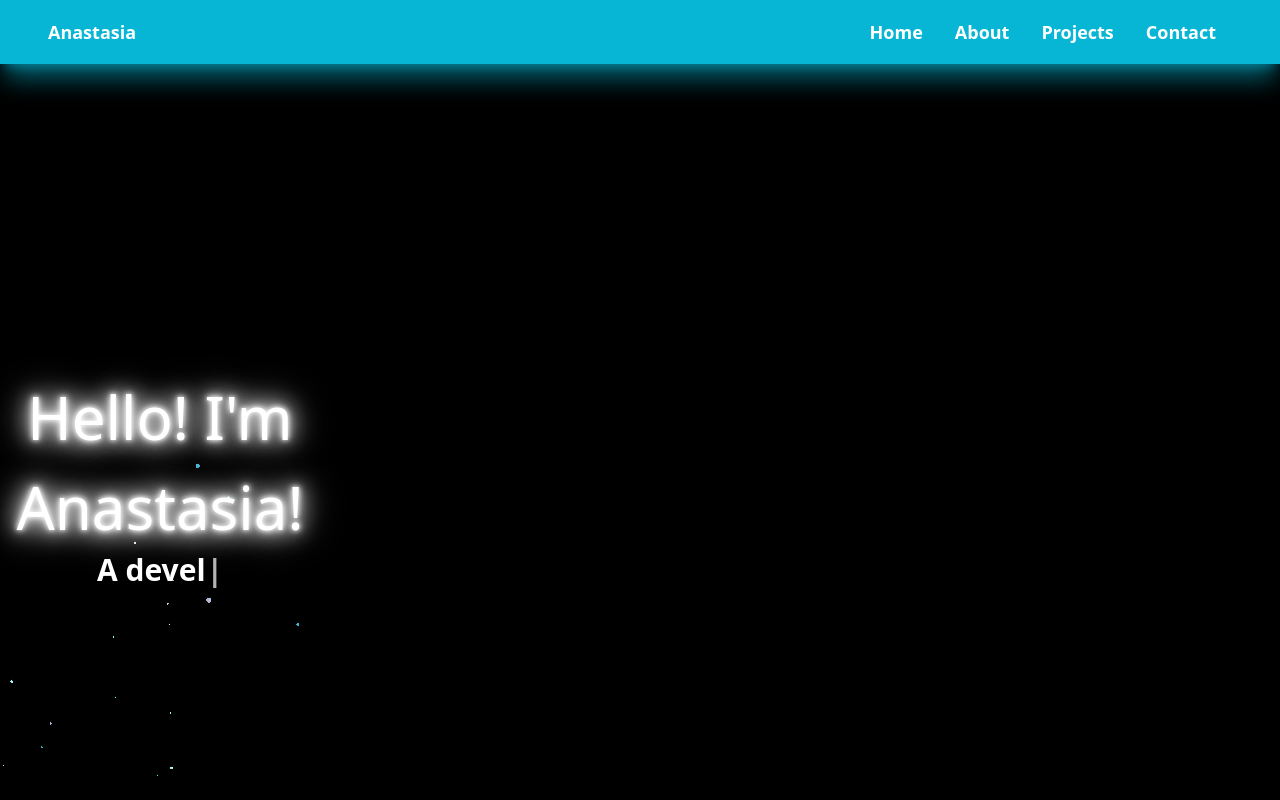
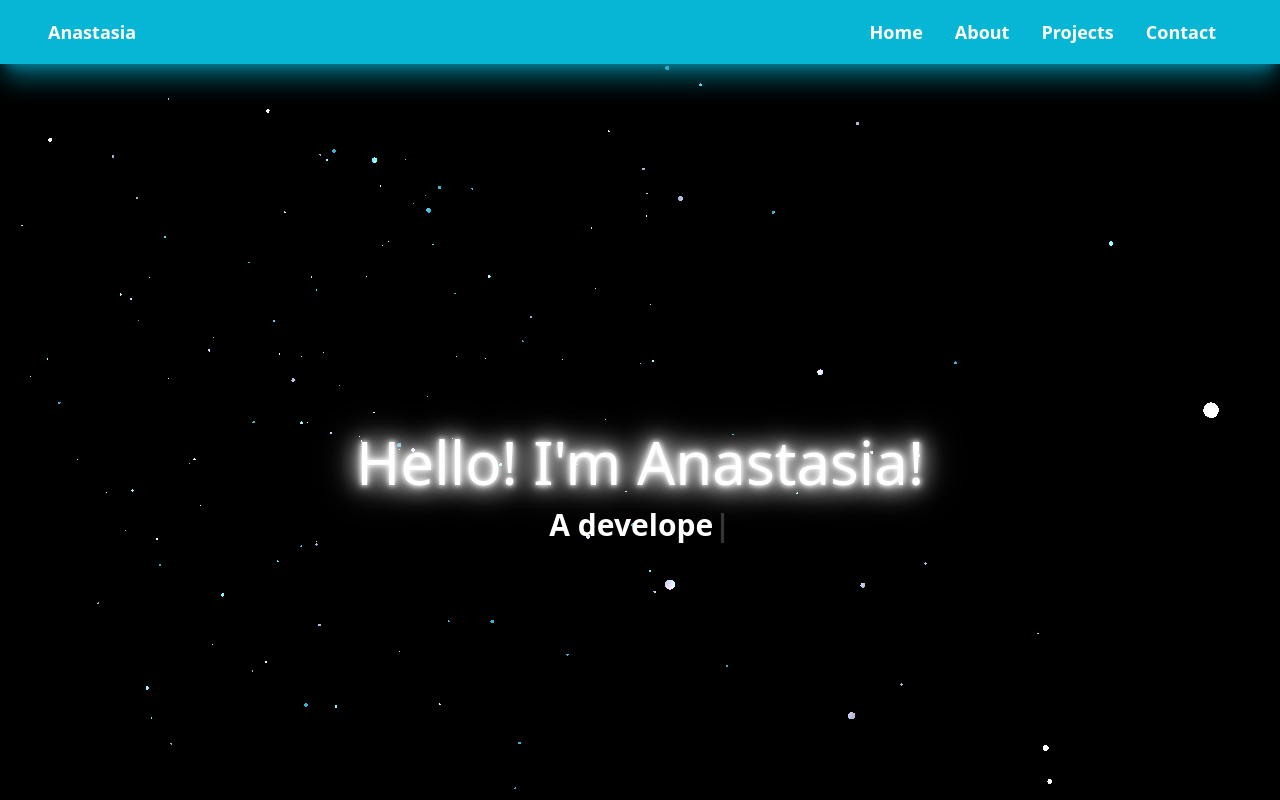
Before and after one commit to AnastasiaJ369/Portfolio, a React (Vite) app in the folder react-portfolio/: page / in a window 1280 px wide. Shown: the top 800 px of the page. Built offline with nearby package versions, Linux system fonts and the light colour scheme.

Commit message:
fixed bg and header

```diff
--- a/react-portfolio/src/App.jsx
+++ b/react-portfolio/src/App.jsx
@@ -1,5 +1,6 @@
 import React from 'react'
 import { Route, createBrowserRouter, createRoutesFromElements, RouterProvider } from 'react-router-dom'
+import Particles from './components/particles.jsx'
 import Navbar from './components/navbar.jsx'
 import Home from './components/home.jsx'
 import About from './components/about.jsx'
@@ -7,10 +8,26 @@ import Projects from './components/projects.jsx'
 import Contact from './components/contact.jsx'
 
 
+
 const App = () => {
   return (
-    <div className='w-full relative bg-black flex justify-center items-center'>
+    <div className='min-w-screen min-h-screen relative bg-black'>
       <Navbar />
+
+      {/* Fixed particles background for entire page */}
+      <div style={{ width: '100%', height: '100%', position: 'fixed', top: 0, left: 0, zIndex: 0 }}>
+        <Particles
+          particleColors={['#4adbdeff', '#0e72deff']}
+          particleCount={300}
+          particleSpread={10}
+          speed={0.1}
+          particleBaseSize={100}
+          moveParticlesOnHover={true}
+          alphaParticles={false}
+          disableRotation={false}
+        />
+      </div>
+
       <Home />
       <About />
       <Projects />
--- a/react-portfolio/src/components/header.jsx
+++ b/react-portfolio/src/components/header.jsx
@@ -3,7 +3,7 @@ import Type from './type.jsx'
 
 const Header = () => {
   return (
-    <header className= 'fixed p-4 text-center text-white mt-40 z-10'>
+    <header className= 'relative p-4 text-center text-white mt-40 z-10'>
         <div className=''>
             <div>
                 <h1>
--- a/react-portfolio/src/components/home.jsx
+++ b/react-portfolio/src/components/home.jsx
@@ -1,23 +1,10 @@
 import React from 'react'
 import Header from './header.jsx'
-import Particles from './particles.jsx'
 
 const Home = () => {
   return (
-    <section id="Home" className='w-full relative flex justify-center items-center'>
+    <section id="Home" className='w-full h-screen relative flex justify-center items-center'>
       <Header />
-      <div style={{ width: '100%', height: '100vh', position: 'absolute', top: 0, left: 0, zIndex: 0 }}>
-        <Particles
-          particleColors={['#4adbdeff', '#0e72deff']}
-          particleCount={300}
-          particleSpread={10}
-          speed={0.1}
-          particleBaseSize={100}
-          moveParticlesOnHover={true}
-          alphaParticles={false}
-          disableRotation={false}
-        />
-      </div>
     </section>
   )
 }
```
